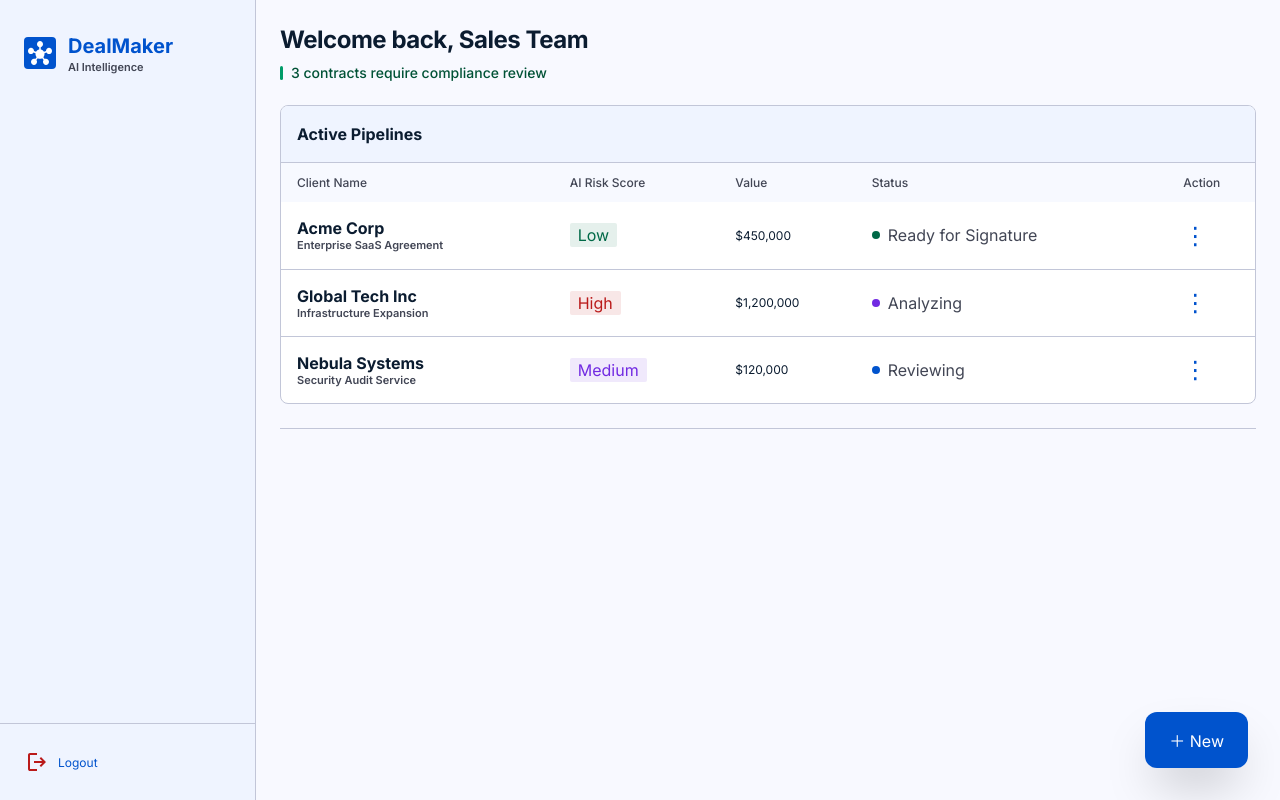
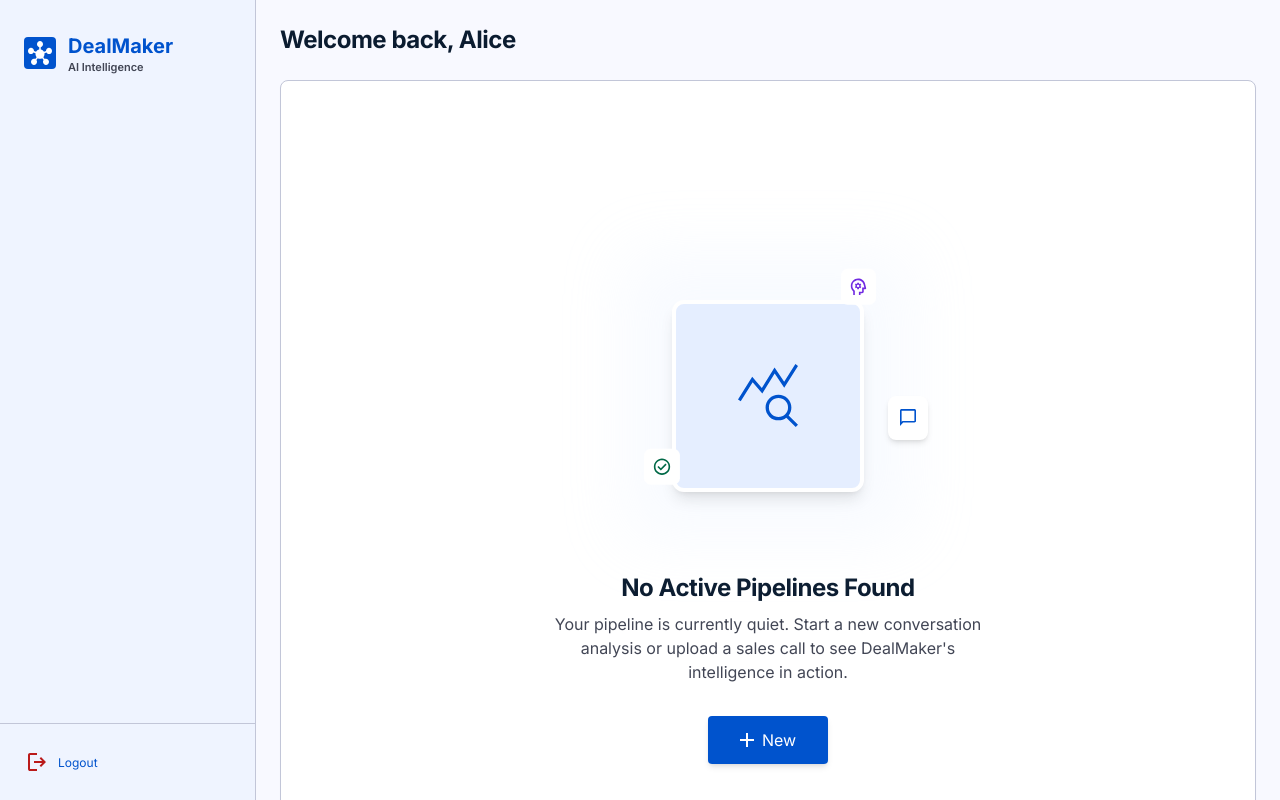
Before and after one commit to codekeng00/bbq-durian, a React (Vite) app in the folder web/: page /active-pipelines-sales in a window 1280 px wide. Shown: the top 800 px of the page. Built offline with nearby package versions, Linux system fonts and the light colour scheme.

Commit message:
Render Sales deal list from context with empty state

```diff
--- a/web/src/pages/dashboard/ActivePipelinesSalesPage.tsx
+++ b/web/src/pages/dashboard/ActivePipelinesSalesPage.tsx
@@ -1,83 +1,99 @@
-import { Link } from "react-router-dom";
+import { useNavigate } from "react-router-dom";
 import AppSidebar from "../../components/AppSidebar";
+import EmptyPipelineState from "../../components/EmptyPipelineState";
+import { useDemoData } from "../../hooks/useDemoData";
+import type { DealStatus } from "../../data/types";
+
+const STATUS_LABEL: Record<DealStatus, string> = {
+  draft: "Draft",
+  pending_business_review: "Pending Review",
+  rejected: "Rejected",
+  approved: "Approved",
+};
+
+const STATUS_CLASS: Record<DealStatus, string> = {
+  draft: "analysis",
+  pending_business_review: "analysis",
+  rejected: "high",
+  approved: "ready",
+};
 
 export default function ActivePipelinesSalesPage() {
+  const navigate = useNavigate();
+  const { deals } = useDemoData();
+
+  // Clicking a row routes by status: rejected/draft → edit email; approved → view contract; pending → email (read).
+  function openDeal(id: string, status: DealStatus) {
+    if (status === "approved") navigate(`/contract-received?dealId=${id}`);
+    else navigate(`/analysis-chat?dealId=${id}`);
+  }
+
+  if (deals.length === 0) {
     return (
       <>
         <AppSidebar brandTo="/active-pipelines-sales" />
         <main className="app-main pipeline-main">
           <header className="pipeline-heading">
-          <h1>Welcome back, Sales Team</h1>
-          <p className="review-notice">3 contracts require compliance review</p>
+            <h1>Welcome back, Alice</h1>
+          </header>
+          <EmptyPipelineState
+            titleId="sales-empty-title"
+            onNew={() => navigate("/analysis-workspace")}
+          />
+        </main>
+      </>
+    );
+  }
+
+  return (
+    <>
+      <AppSidebar brandTo="/active-pipelines-sales" />
+      <main className="app-main pipeline-main">
+        <header className="pipeline-heading">
+          <h1>Welcome back, Alice</h1>
+          <p className="review-notice">{deals.length} active opportunit{deals.length === 1 ? "y" : "ies"}</p>
         </header>
         <section className="pipeline-card">
           <h2>Active Pipelines</h2>
           <table className="pipeline-table">
             <thead>
               <tr>
-                <th style={{ width: "28%" }}>Client Name</th>
-                <th style={{ width: "17%" }}>AI Risk Score</th>
-                <th style={{ width: "14%" }}>Value</th>
+                <th style={{ width: "32%" }}>Client Name</th>
+                <th style={{ width: "16%" }}>Value</th>
                 <th>Status</th>
-                <th style={{ width: "9%" }}>Action</th>
+                <th style={{ width: "12%" }}>Action</th>
               </tr>
             </thead>
             <tbody>
-              <tr>
+              {deals.map((deal) => (
+                <tr key={deal.id} style={{ cursor: "pointer" }} onClick={() => openDeal(deal.id, deal.status)}>
                   <td>
-                  <strong>Acme Corp</strong>
-                  <small>Enterprise SaaS Agreement</small>
+                    <strong>{deal.extracted.clientName ?? "Untitled Client"}</strong>
+                    <small>{deal.extracted.description ?? ""}</small>
                   </td>
+                  <td>${(deal.extracted.value ?? 0).toLocaleString()}</td>
                   <td>
-                  <span className="risk low">Low</span>
-                </td>
-                <td>$450,000</td>
-                <td>
-                  <span className="status ready">Ready for Signature</span>
+                    <span className={`status ${STATUS_CLASS[deal.status]}`.trim()}>
+                      {STATUS_LABEL[deal.status]}
+                    </span>
                   </td>
                   <td>
                     <span className="more">⋮</span>
                   </td>
                 </tr>
-              <tr>
-                <td>
-                  <strong>Global Tech Inc</strong>
-                  <small>Infrastructure Expansion</small>
-                </td>
-                <td>
-                  <span className="risk high">High</span>
-                </td>
-                <td>$1,200,000</td>
-                <td>
-                  <span className="status analysis">Analyzing</span>
-                </td>
-                <td>
-                  <span className="more">⋮</span>
-                </td>
-              </tr>
-              <tr>
-                <td>
-                  <strong>Nebula Systems</strong>
-                  <small>Security Audit Service</small>
-                </td>
-                <td>
-                  <span className="risk medium">Medium</span>
-                </td>
-                <td>$120,000</td>
-                <td>
-                  <span className="status">Reviewing</span>
-                </td>
-                <td>
-                  <span className="more">⋮</span>
-                </td>
-              </tr>
+              ))}
             </tbody>
           </table>
         </section>
         <div className="pipeline-rule"></div>
-        <Link className="floating-new" to="/analysis-workspace">
+        <button
+          className="floating-new"
+          type="button"
+          onClick={() => navigate("/analysis-workspace")}
+          style={{ border: "none", cursor: "pointer" }}
+        >
           ＋ New
-        </Link>
+        </button>
       </main>
     </>
   );
```
Lines whose indentation alone changed are shown as unchanged.
